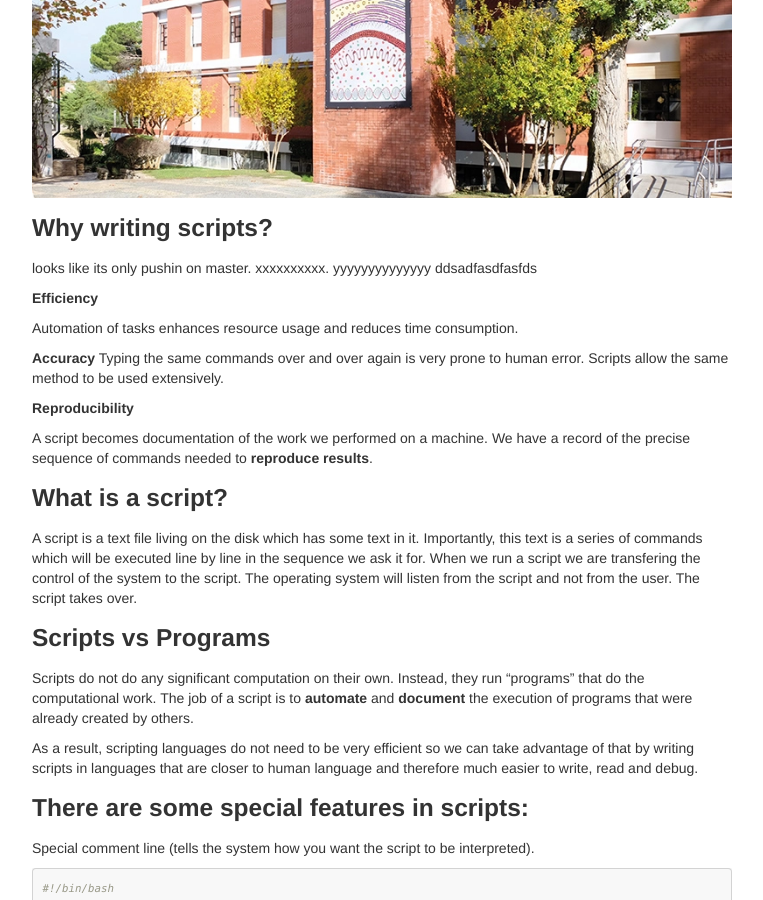
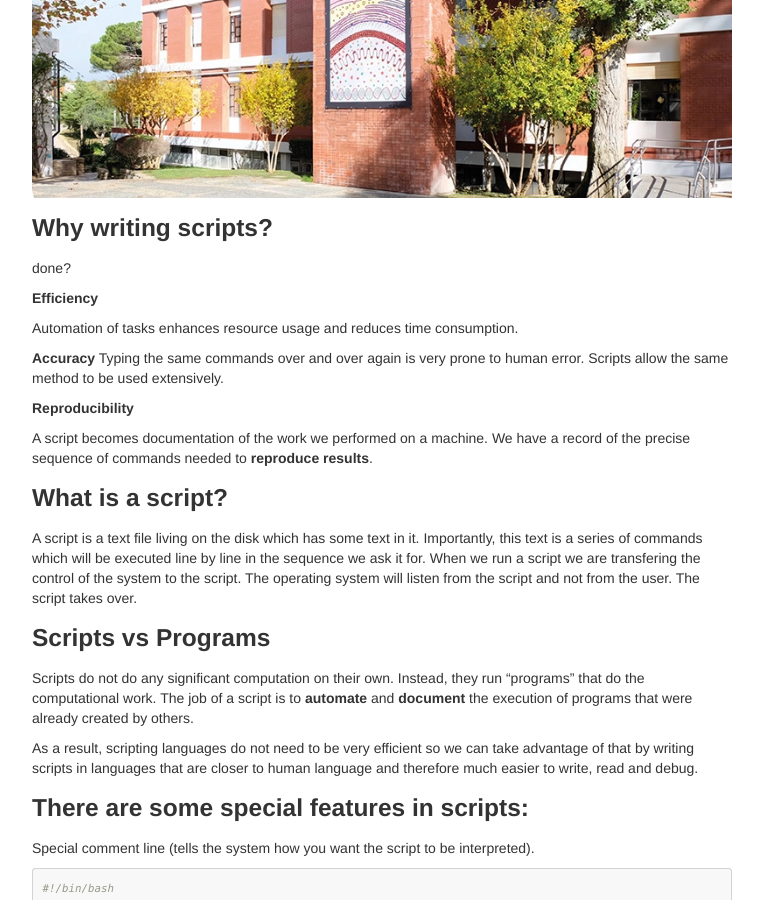
Before and after one commit to GTPB/IBB21, a Jekyll site: the page built from pages/Introduction.md, in a window 1280 px wide and 900 px high, scrolled down 452 px. Shown: the whole window, without its empty margins (258-1021 px from the left). Built offline with Jekyll 4.4.1, drawn with Linux system fonts in a browser that asks for light colours; our own code applies the rules of GitHub Pages for plain Markdown files.

Commit message:
399 commits

```diff
--- a/pages/Introduction.md
+++ b/pages/Introduction.md
@@ -4,8 +4,7 @@
 
 ### Why writing scripts?
 
-looks like its only pushin on master. xxxxxxxxxx. yyyyyyyyyyyyyy
-ddsadfasdfasfds
+done?
 
 **Efficiency**
 
```
